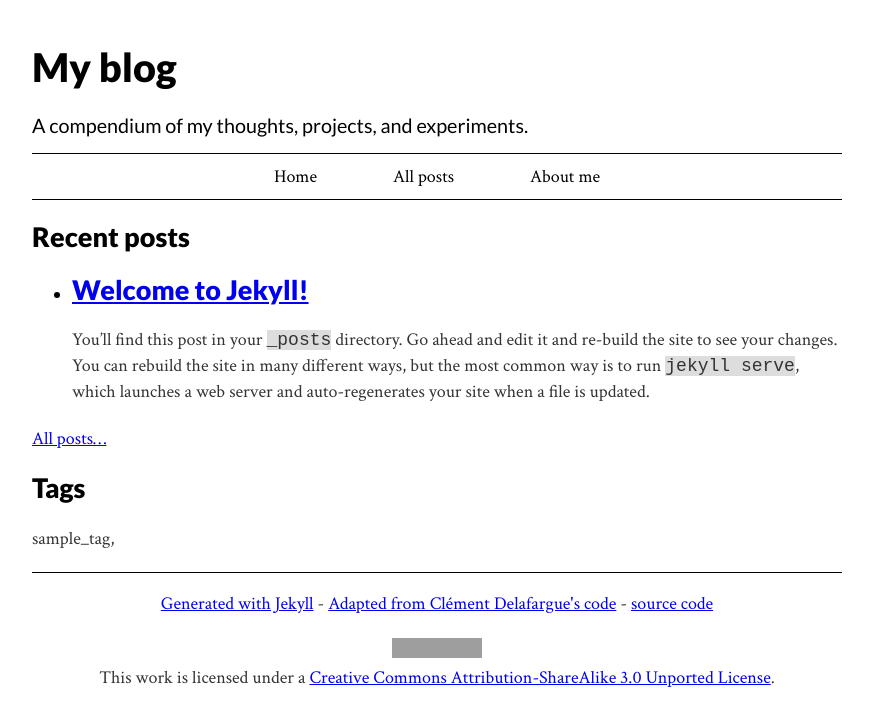
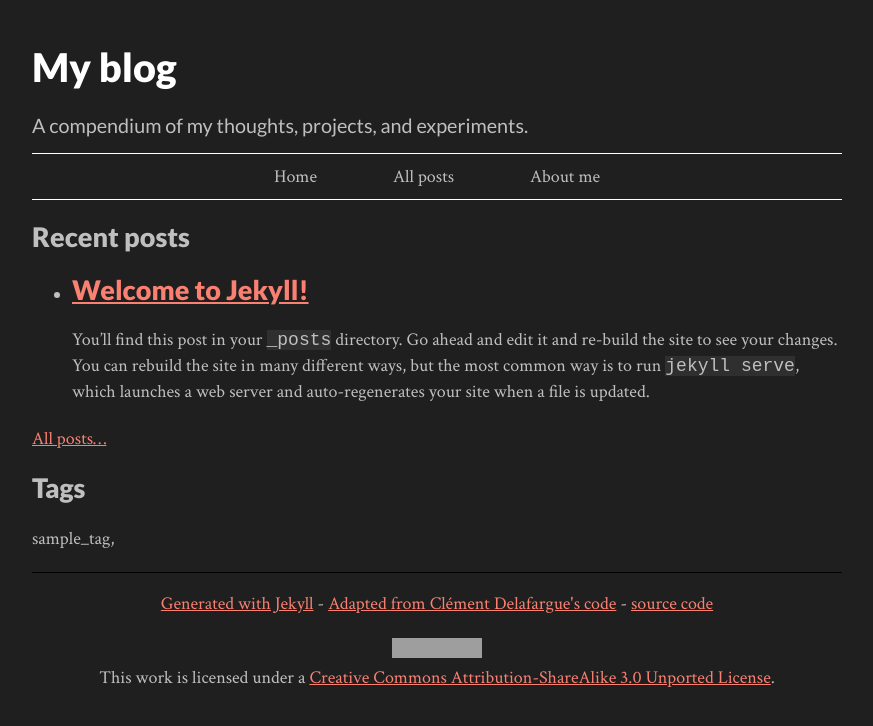
Before and after one commit to jar2333/jar2333.github.io, a Jekyll site: the page built from index.html, in a window 1280 px wide. Shown: the top 726 px of the page, without its empty margins (203-1076 px from the left). Built offline with Jekyll 4.4.1, drawn with Linux system fonts in a browser that asks for light colours; grey boxes are pictures that could not be loaded.

Commit message:
Changed styling to dark mode!

```diff
--- a/_layouts/default.html
+++ b/_layouts/default.html
@@ -9,6 +9,7 @@
   <link href="http://fonts.googleapis.com/css?family=Crimson+Text" rel="stylesheet" type="text/css">
   <link rel="stylesheet" type="text/css" href="/assets/css/default.css" />
   <link rel="stylesheet" type="text/css" href="/assets/css/syntax.css" />
+  <link rel="stylesheet" type="text/css" href="/assets/css/dark.css" />
   <!-- <link rel="alternate"
         type="application/atom+xml"
         title="title"
--- /dev/null
+++ b/assets/css/dark.css
@@ -0,0 +1,32 @@
+html {
+    color:#bfbfbf !important;
+    background-image:none !important;
+    background:#1f1f1f !important;
+
+    filter: contrast(100%) brightness(100%) saturate(100%);
+}
+
+body,
+body > .container {
+    background-color:#1f1f1f;
+    background-image:none !important;
+}
+
+input, select, textarea, button {
+    color:#bfbfbf;
+    background-color:#1f1f1f;
+    border-color: #616161 !important;
+}
+
+input[type="radio"]::before,
+input[type="radio"]::after {
+    background-color: #616161 !important;
+}
+
+text {
+    fill:#bfbfbf;
+}
+
+font {
+    color:#bfbfbf;
+}
--- a/assets/css/default.css
+++ b/assets/css/default.css
@@ -6,6 +6,7 @@ body {
     font-family: 'Crimson Text', serif;
     font-size: 18px;
     line-height: 1.4em;
+    color: #bfbfbf !important;
 }
 
 h1, h2, h3, h4, h5, h6 {
@@ -19,7 +20,11 @@ p {
     -moz-hyphens: auto;
     -ms-hyphens: auto;
     hyphens: auto;
-    color: #333;
+    color: rgb(191, 191, 191);
+}
+
+a {
+    color: salmon
 }
 
 pre {
@@ -28,7 +33,7 @@ pre {
 }
 
 code, pre {
-    background-color: #ddd;
+    background-color: #302f2f;
 }
 
 body>header h1 {
@@ -41,7 +46,7 @@ body>header h2 {
 }
 
 body>header a, body>header a:hover {
-    color: black;
+    color: rgb(255, 255, 255);
     text-decoration: none;
 }
 
@@ -52,14 +57,14 @@ menu {
 
 nav {
     text-align: center;
-    border-top: 1px solid black;
-    border-bottom: 1px solid black;
+    border-top: 1px solid rgb(255, 255, 255);
+    border-bottom: 1px solid rgb(255, 255, 255);
     padding-top: 10px;
     padding-bottom: 10px;
 }
 
 nav a {
-    color: #000;
+    color: rgb(191, 191, 191);
     text-decoration: none;
     padding: 0 2em;
 }
```
